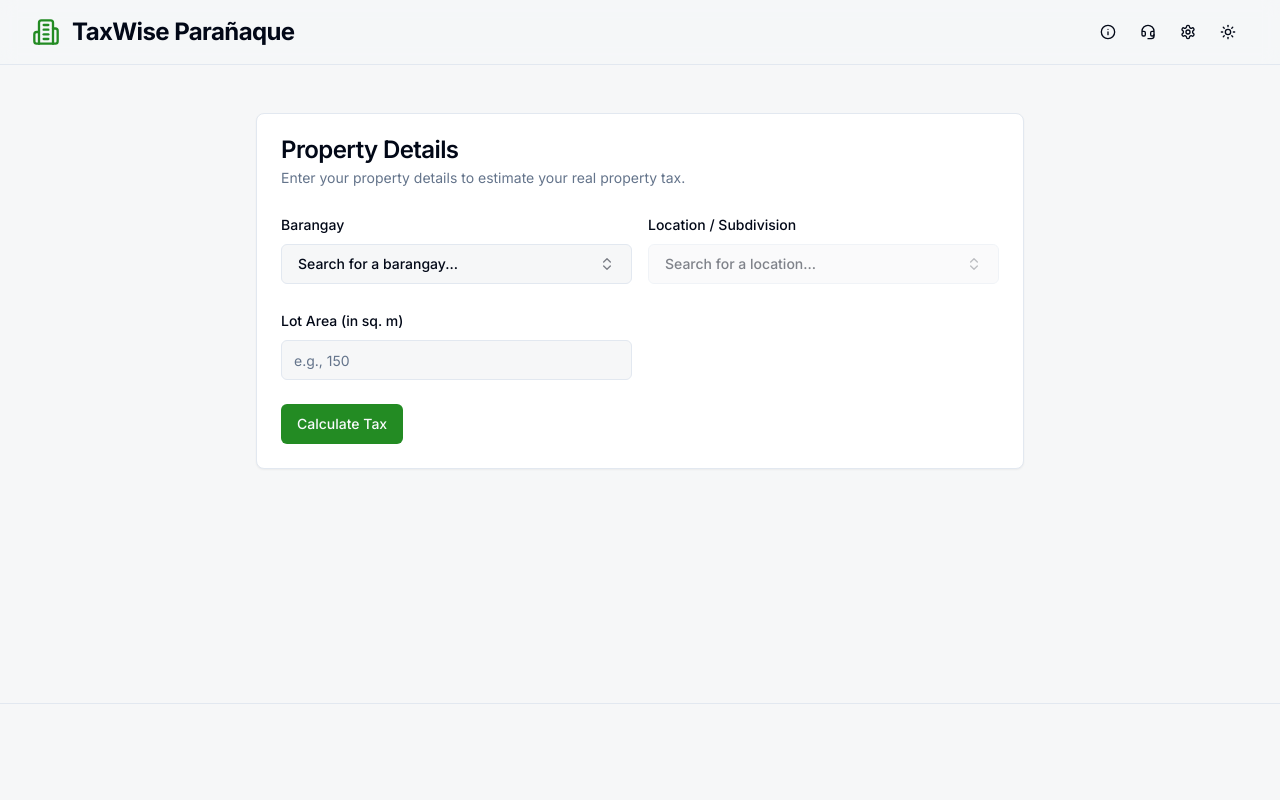
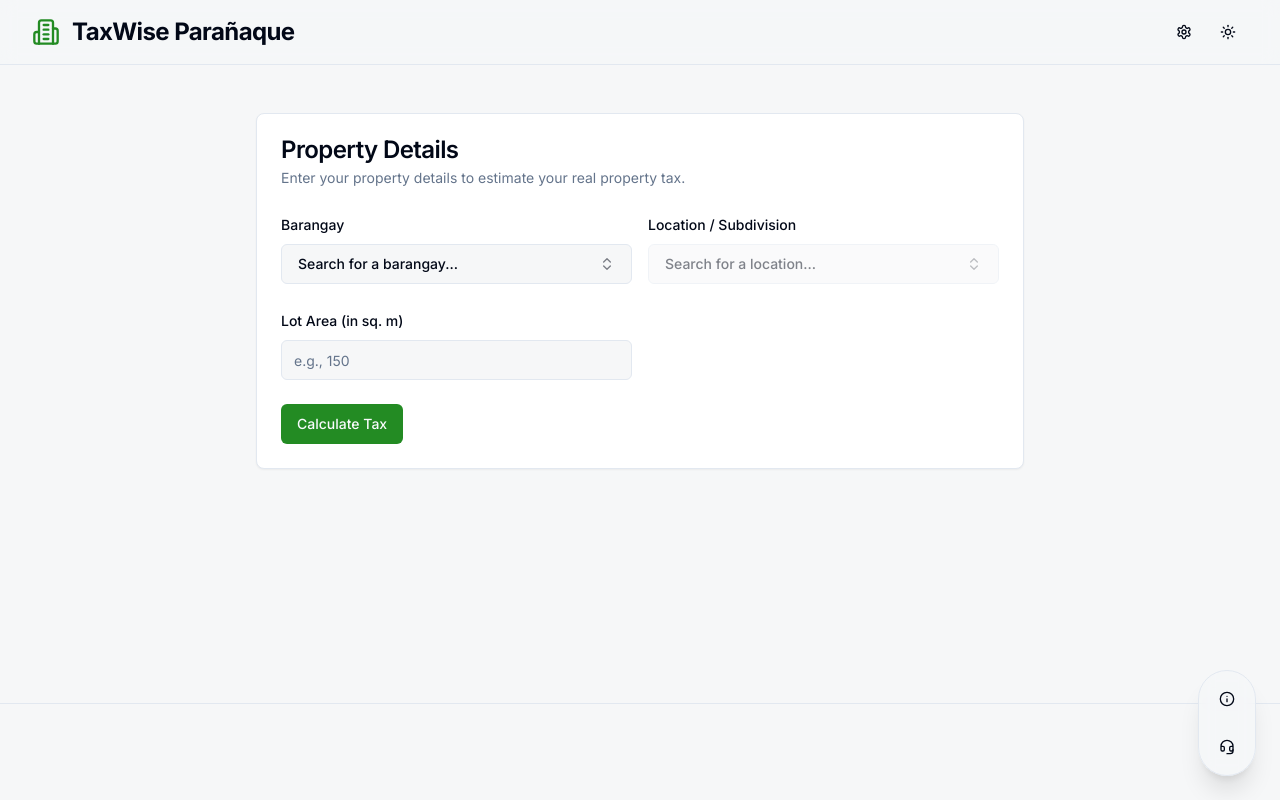
Before and after one commit to MarkJoshuaLTan/studio, a Next.js app: page / in a window 1280 px wide. Built offline with nearby package versions, Linux system fonts and the light colour scheme.

Commit message:
can u put the about button and customer support button in the bottom rig

```diff
--- a/src/app/page.tsx
+++ b/src/app/page.tsx
@@ -55,9 +55,7 @@ export default function Home() {
               TaxWise Parañaque
             </h1>
           </div>
-          <div className="flex items-center">
-            <AboutDialog />
-            <ContactSupportButton />
+          <div className="flex items-center gap-1">
             <AdminPanelDialog settings={settings} onSettingsChange={handleSettingsChange} />
             <InstallPWAButton />
             <ThemeToggle />
@@ -109,6 +107,15 @@ export default function Home() {
           )}
         </div>
       </main>
+
+      {/* Floating Action Buttons */}
+      <div className="fixed bottom-6 right-6 z-50 flex flex-col gap-3">
+        <div className="flex flex-col gap-2 rounded-full border bg-background/95 p-2 shadow-xl backdrop-blur supports-[backdrop-filter]:bg-background/60">
+          <AboutDialog />
+          <ContactSupportButton />
+        </div>
+      </div>
+
       <footer className="border-t py-6 md:px-8 md:py-0">
         <div className="container flex flex-col items-center justify-between gap-4 md:h-24 md:flex-row">
           <p className="text-balance text-center text-sm leading-loose text-muted-foreground md:text-left">
```
